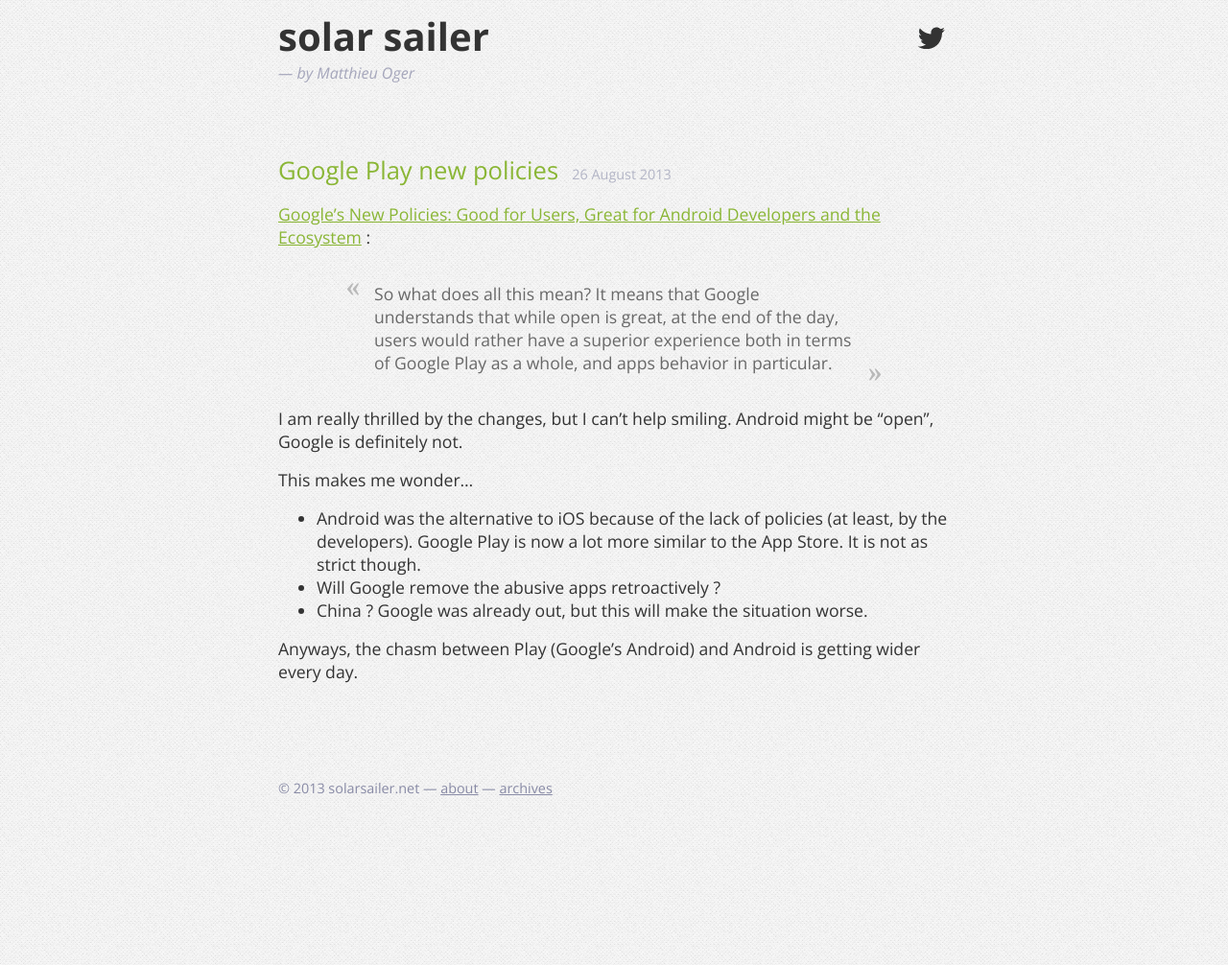
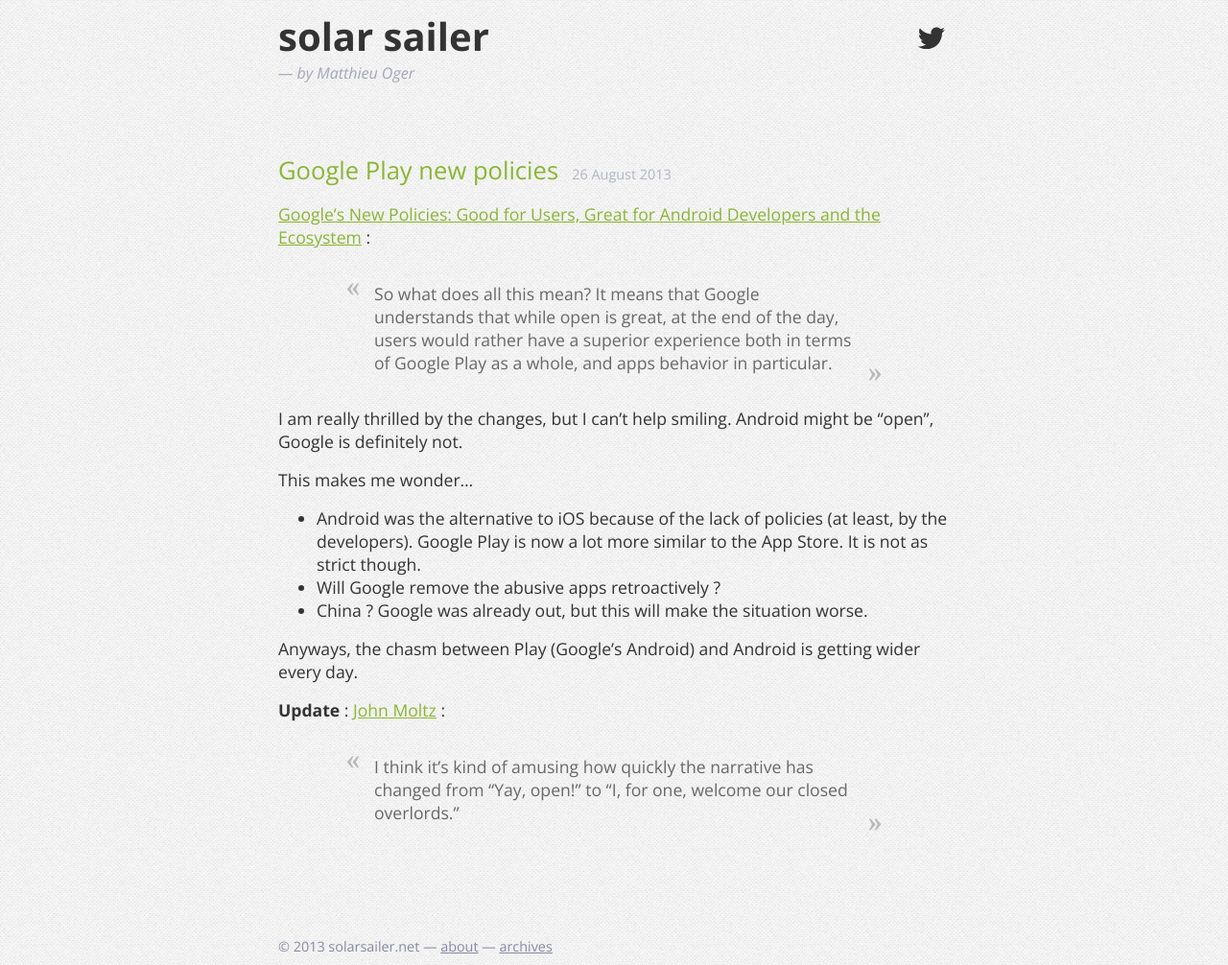
Before and after one commit to solarsailer/matthieuoger.com, a Jekyll site: the page built from _posts/2013-08-26-google-play-new-policies.md, in a window 1280 px wide. Shown: the whole page at 96% size. Built offline with Jekyll 4.4.1, drawn with Linux system fonts in a browser that asks for light colours; Markdown is read by kramdown in place of the engine named in the settings; comment, search, counter and statistics services are not loaded.

Commit message:
Update post

```diff
--- a/_posts/2013-08-26-google-play-new-policies.md
+++ b/_posts/2013-08-26-google-play-new-policies.md
@@ -16,3 +16,7 @@
 * China ? Google was already out, but this will make the situation worse.
 
 Anyways, the chasm between Play (Google's Android) and Android is getting wider every day.
+
+**Update** : [John Moltz](http://verynicewebsite.net/2013/08/open-always-loses/) :
+
+> I think it’s kind of amusing how quickly the narrative has changed from “Yay, open!” to “I, for one, welcome our closed overlords.”
```
